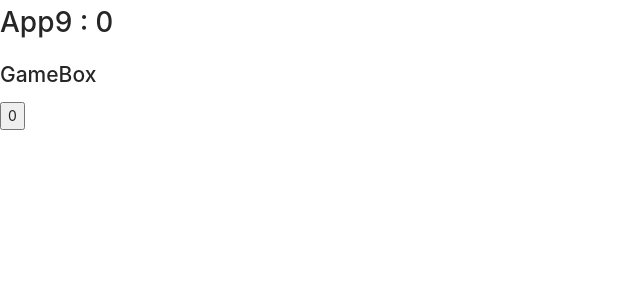
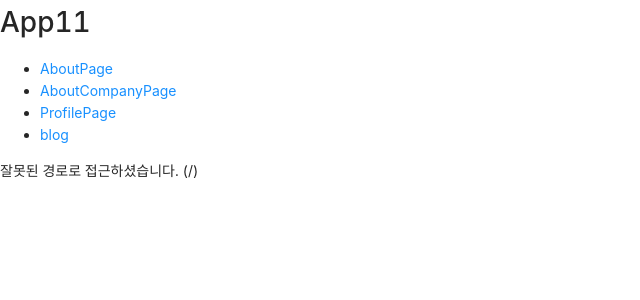
Before and after one commit to mrsimplelife/ReactBasic, a React (Create React App) app in the folder react-frontend/: page / in a window 1280 px wide. Shown: the top 300 px of the page, without its empty margins (0-640 px from the left). Built offline with nearby package versions, Linux system fonts and the light colour scheme.

Commit message:
Add router

```diff
--- a/react-frontend/package.json
+++ b/react-frontend/package.json
@@ -10,8 +10,10 @@
     "axios": "^0.21.1",
     "immer": "^8.0.1",
     "prop-types": "^15.7.2",
+    "query-string": "^6.14.1",
     "react": "^17.0.1",
     "react-dom": "^17.0.1",
+    "react-router-dom": "^5.2.0",
     "react-scripts": "4.0.3",
     "web-vitals": "^1.0.1"
   },
--- /dev/null
+++ b/react-frontend/src/App11.js
@@ -0,0 +1,115 @@
+import { parse } from "query-string";
+import { useEffect, useState } from "react";
+import { BrowserRouter, Link, NavLink, Route, Switch } from "react-router-dom";
+const navActiveStyle = {
+  fontWeight: "bold",
+  backgroundColor: "yellow",
+};
+const App = () => {
+  return (
+    <BrowserRouter>
+      <div>
+        <h1>App11</h1>
+        <ul>
+          <li>
+            <NavLink exact activeStyle={navActiveStyle} to="/about">
+              AboutPage
+            </NavLink>
+          </li>
+          <li>
+            <NavLink exact activeStyle={navActiveStyle} to="/about/company">
+              AboutCompanyPage
+            </NavLink>
+          </li>
+          <li>
+            <NavLink exact activeStyle={navActiveStyle} to="/profile">
+              ProfilePage
+            </NavLink>
+          </li>
+          <li>
+            <NavLink to="/weblog/" activeStyle={navActiveStyle}>
+              blog
+            </NavLink>
+          </li>
+        </ul>
+        <Switch>
+          <Route exact path="/about/" component={AboutPage} />
+          <Route exact path="/about/company/" component={AboutCompanyPage} />
+          <Route exact path="/profile/" component={ProfilePage} />
+          <Route path="/weblog/:post_id/" component={PostDetail} />
+          <Route path="/weblog/" component={PostList} />
+          <Route component={RouteNoMatch} />
+        </Switch>
+      </div>
+    </BrowserRouter>
+  );
+};
+const RouteNoMatch = ({ location }) => {
+  return <div>잘못된 경로로 접근하셨습니다. ({location.pathname})</div>;
+};
+export default App;
+const AboutPage = () => (
+  <div>
+    <h2>AboutPage</h2>
+  </div>
+);
+const AboutCompanyPage = () => (
+  <div>
+    <h2>AboutCompanyPage</h2>
+  </div>
+);
+const ProfilePage = ({ location }) => {
+  const { token } = parse(location.search);
+  return (
+    <div>
+      <h2>ProfilePage</h2>
+      token:{token}
+      {/* {JSON.stringify(location)} */}
+      <hr />
+      {/* {JSON.stringify(parse(location.search))} */}
+    </div>
+  );
+};
+
+const PostList = (props) => {
+  const { match, location, history } = props;
+  return (
+    <div>
+      <h2>PostList</h2>
+      {JSON.stringify(props)}
+      <hr />
+      {JSON.stringify(match)}
+      <hr />
+      {JSON.stringify(location)}
+      <hr />
+      {JSON.stringify(history)}
+      <ul>
+        <li>
+          <Link to={`${match.path}100/`}>100번 포스팅</Link>
+        </li>
+        <li>
+          <Link to={`${match.path}101/`}>101번 포스팅</Link>
+        </li>
+      </ul>
+    </div>
+  );
+};
+const PostDetail = ({ match }) => {
+  const [post, setPost] = useState();
+  const {
+    params: { post_id },
+  } = match;
+  useEffect(() => {
+    console.log(`get post detail api 호출 : ${post_id}`);
+    setPost({ title: `포스팅 ${post_id}`, content: `포스팅 ${post_id} 내용` });
+  }, [post_id]);
+
+  return (
+    <div>
+      <h2>PostDetail #{post_id}</h2>
+      {JSON.stringify(match)}
+      <hr />
+      {JSON.stringify(post)}
+    </div>
+  );
+};
--- a/react-frontend/src/index.js
+++ b/react-frontend/src/index.js
@@ -13,7 +13,8 @@
 // import App from "App7";
 // import App from "App8";
 // import App from "App9";
-import App from "App10";
+// import App from "App10";
+import App from "App11";
 
 ReactDOM.render(
   <React.StrictMode>
```
Also changed, not shown: 1 other file (tests, documents, lock files or other folders).
